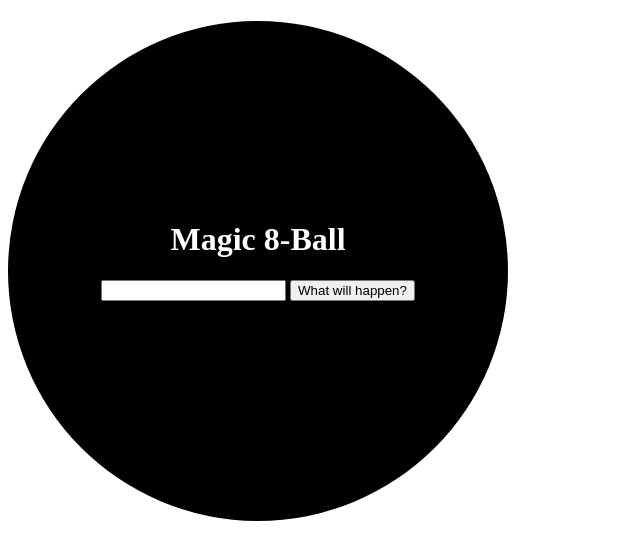
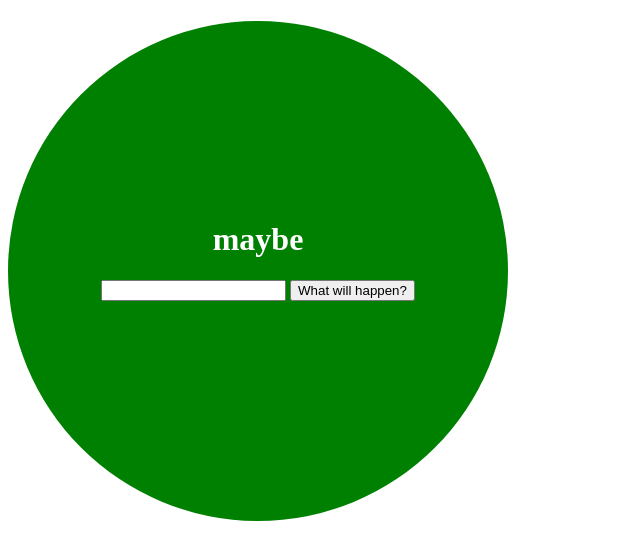
Before and after one commit to danuhanu/fewd-homework, a plain HTML site: page Magic 8 Ball/index.html in a window 1280 px wide. Both pictures are taken after a click on the button "What will happen?". Shown: the whole page, without its empty margins (0-640 px from the left). Drawn offline with nearby package versions, Linux system fonts and the light colour scheme.

Commit message:
magic 8 ball exercise

```diff
--- a/Magic 8 Ball/css/style.css
+++ b/Magic 8 Ball/css/style.css
@@ -17,4 +17,12 @@ h1 {
 
 }
 
+.blue {
+  background-color: blue;
+}
+
+.green {
+  background-color: green;
+}
+
 /* Your CSS goes here */
--- a/Magic 8 Ball/index.html
+++ b/Magic 8 Ball/index.html
@@ -8,9 +8,9 @@
     <script type="text/javascript" src="js/app.js"></script>
   </head>
   <body>
-    <div>
+    <div class="color">
     <h1 id="output"> Magic 8-Ball</h1>
-    <input type="text" id="">
+    <input type="" id="question">
     <button id="submit">What will happen?</button>
   </div>
   </body>
--- a/Magic 8 Ball/js/app.js
+++ b/Magic 8 Ball/js/app.js
@@ -1,13 +1,33 @@
+var responses = ["yes", "no", "ask again", "later", "maybe", "reply hazy", "signs point to yes"]
+
 // This waits till the page finishes loading before running the code inside the {}
 $(document).ready(function() {
-  var responses = ["yes", "no", "ask again", "later", "maybe", "reply hazy", "signs point to yes"]
+
+console.log ("JS is working")
 
   function buttonClicked(){
-    var  = $('#').val()
-    var randomNumber = Math.floor(Math.random() * prefix.length)
-    $('#output').text()
+      var randomNumber = Math.floor(Math.random() * responses.length)
+      var result = responses[randomNumber]
+      $('#output').text(result)
+
+
+
   }
 
-  $('#submit').click(buttonClicked)
+
+  function colorSwitch(){
+
+    $("div").attr("class", "blue")
+
+
+}
+
+  function colorSwitch(){
+
+    $("div").attr("class", "green")
+  }
+
+$('#submit').click(buttonClicked)
+$('#submit').click(colorSwitch)
 
 });
```
